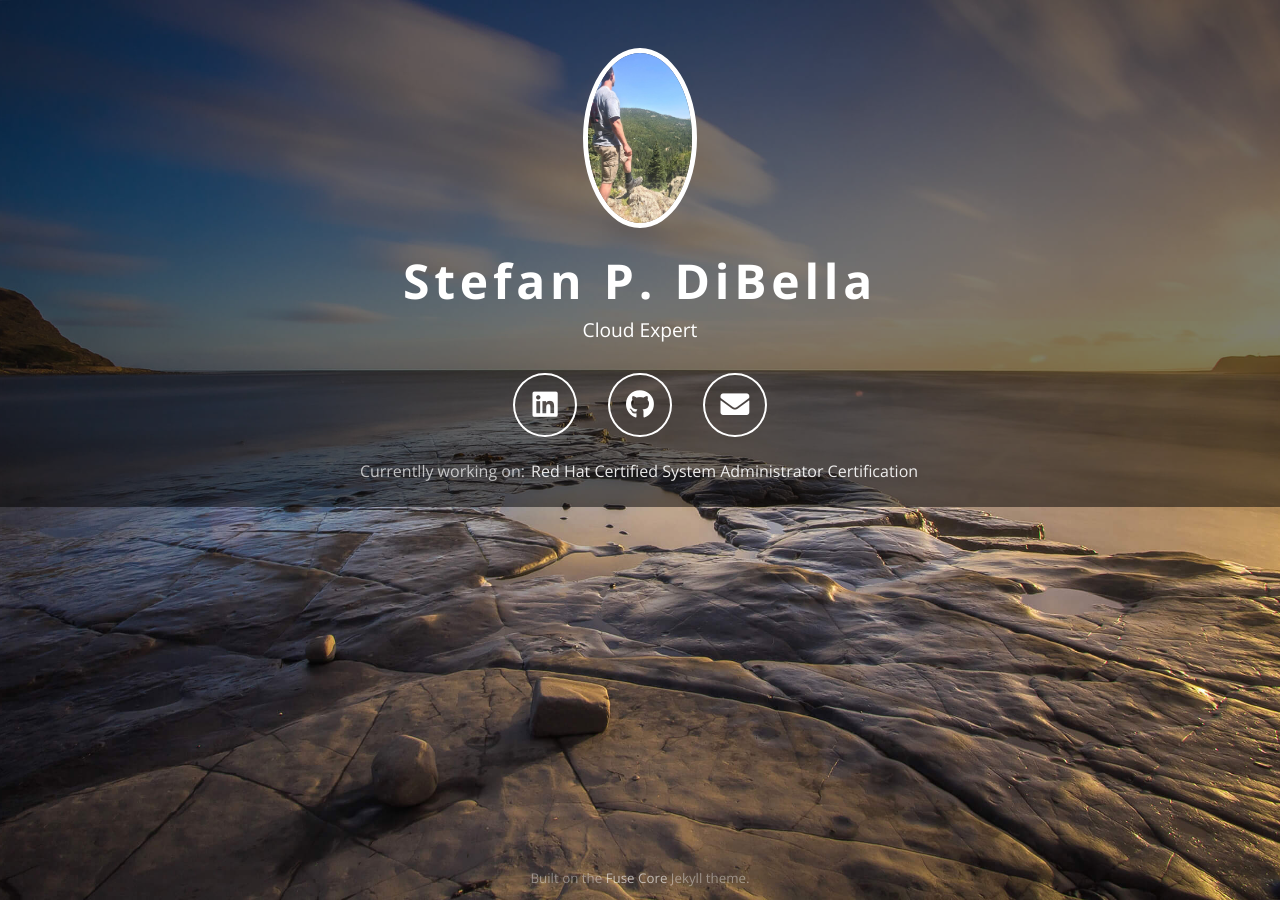
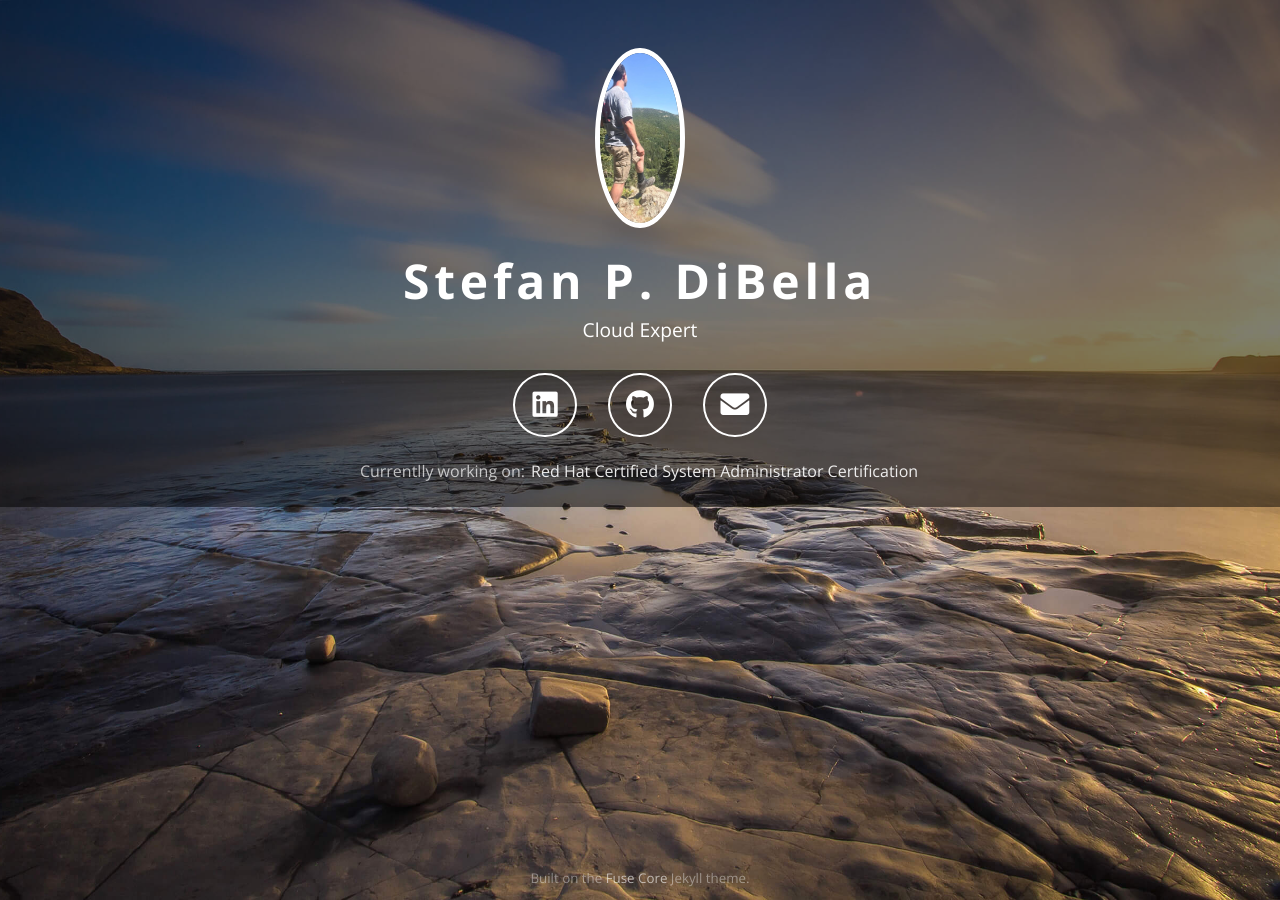
Before and after one commit to sdibella/sdibella.github.io, a Jekyll site: the page built from index.html, in a window 1280 px wide. Built offline with Jekyll 4.4.1, drawn with Linux system fonts in a browser that asks for light colours; nearby versions of some CDN libraries; comment, search, counter and statistics services are not loaded.

Commit message:
actual profile.jpg

```diff
--- a/_config.yml
+++ b/_config.yml
@@ -52,7 +52,7 @@ ga:
 # You can use your GitHub image:
 #avatar: "https://avatars3.githubusercontent.com/u/32414568"
 #avatar: "https://upload.wikimedia.org/wikipedia/commons/1/1c/Beethoven_Ferdinand_Waldmuller_1823.jpg"
-avatar: "images/profile1.jpg"
+avatar: "images/profile.jpg"
 
 
 # All the social media and other sites that we want to link to. The 'show' flag determines if the link is shown.
```
Also changed, not shown: images/profile.jpg (added), images/profile1.jpg (deleted).
